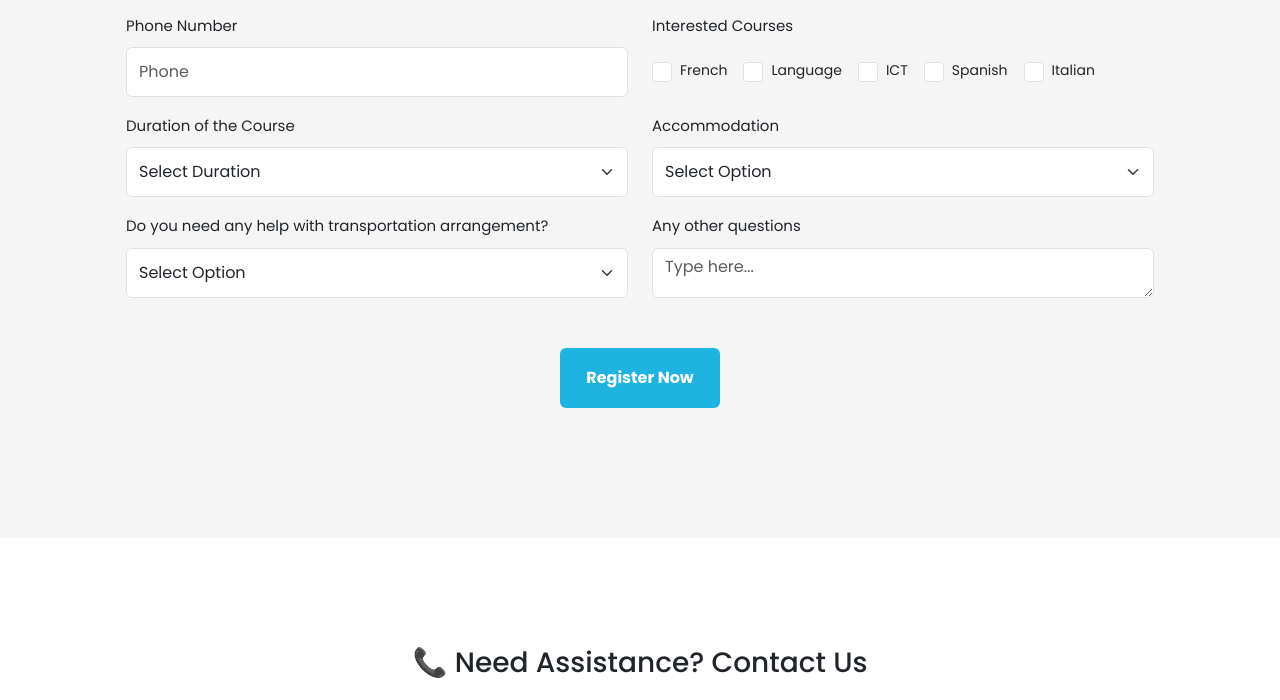
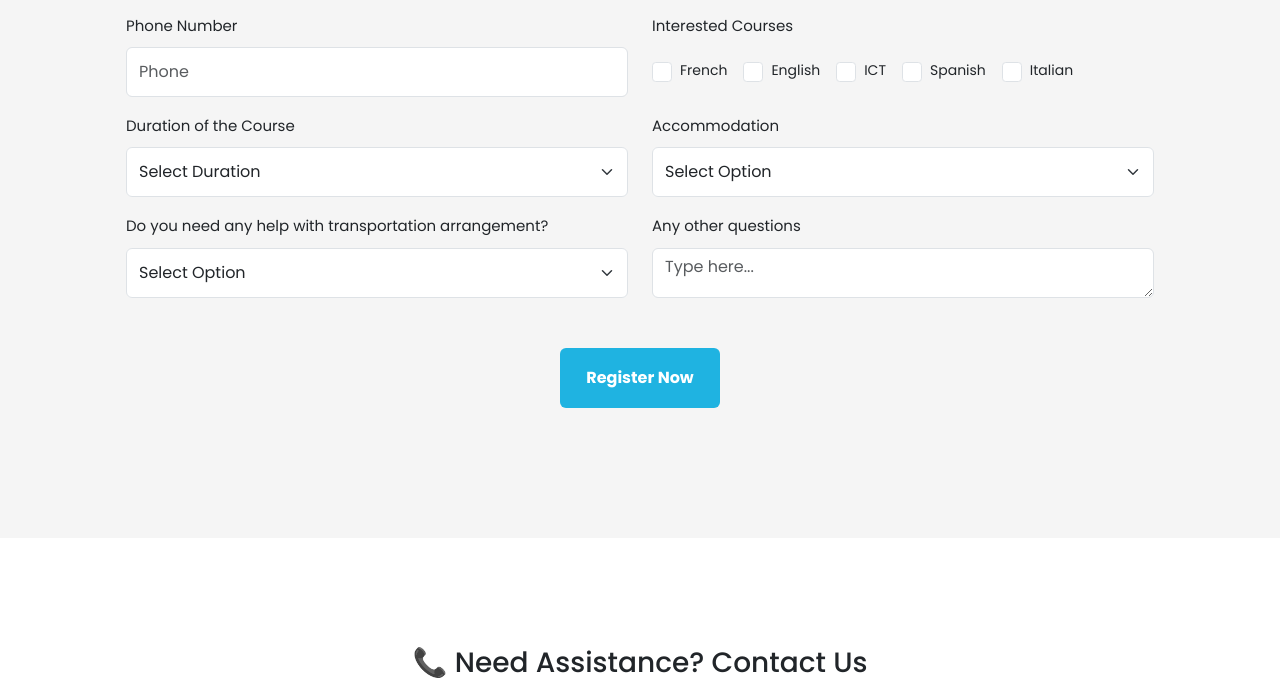
Before and after one commit to BabatundeJimoh/smaid, a website: page Register.html in a window 1280 px wide. Shown: the part 1046-1746 px from the top of the page. Drawn offline with nearby package versions, Linux system fonts and the light colour scheme; a web font is replaced by a local one.

Commit message:
great job

```diff
--- a/Register.html
+++ b/Register.html
@@ -196,7 +196,7 @@
                           </div>
                           <div class="form-check">
                               <input class="form-check-input" type="checkbox" id="language" name="courses" value="language">
-                              <label class="form-check-label" for="language" style="margin-top: 10px;">Language</label>
+                              <label class="form-check-label" for="language" style="margin-top: 10px;">English</label>
                           </div>
                           <div class="form-check">
                               <input class="form-check-input" type="checkbox" id="ict" name="courses" value="ict">
```
